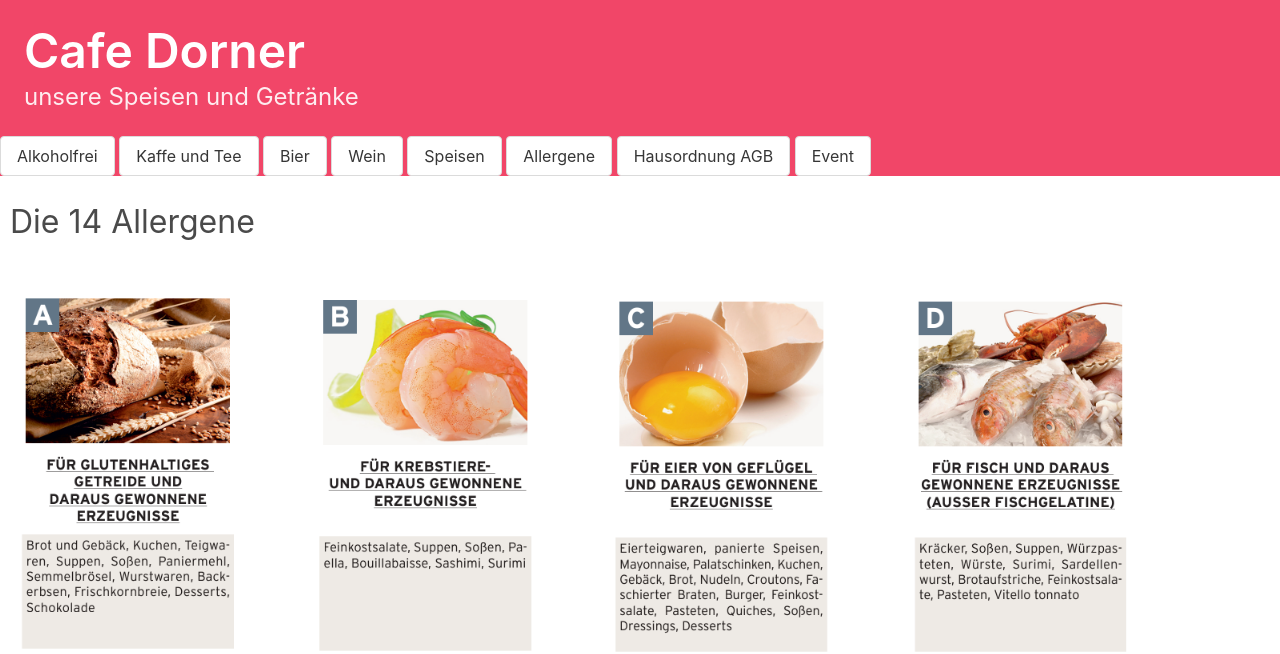
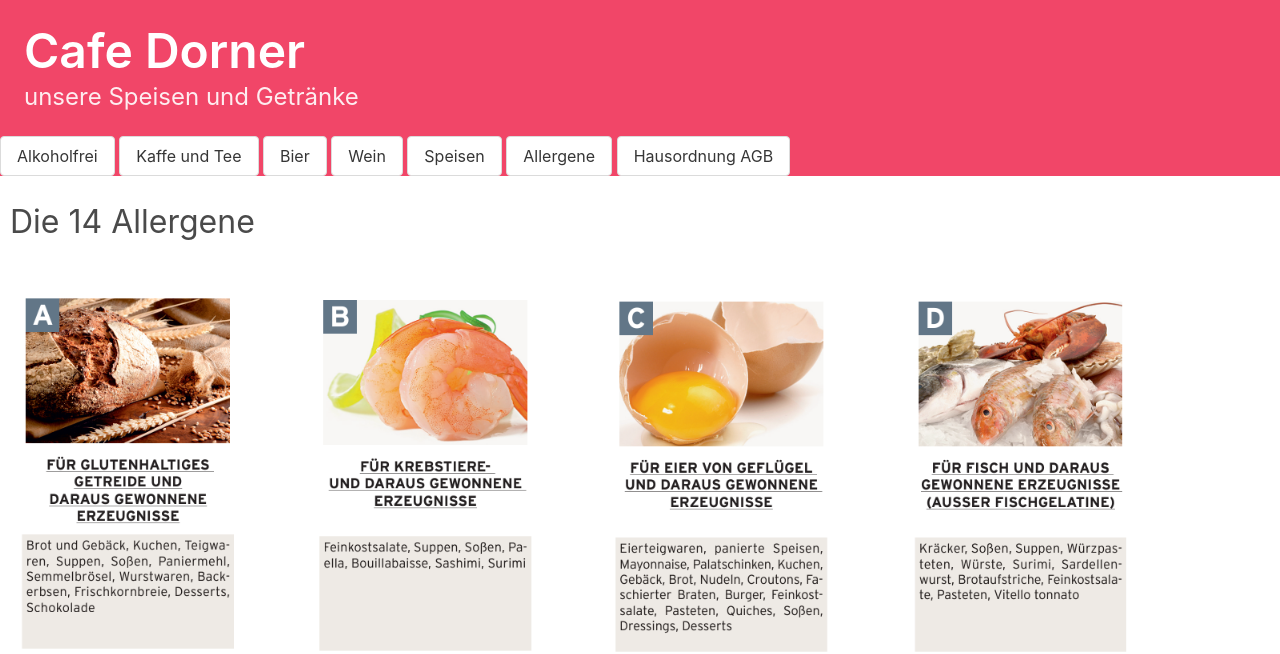
Before and after one commit to pumucklll/menue, a Django app: page /allergene/ in a window 1280 px wide. Shown: the top 654 px of the page. Run offline with Django 5.2, Linux system fonts and the light colour scheme.

Commit message:
38  fehler Event  Korrektur hausordnung Event entfernt

```diff
--- a/menue/urls.py
+++ b/menue/urls.py
@@ -3,8 +3,8 @@ from . import views, admin
 
 urlpatterns = [
     # Other URL patterns
-    path('', views.menue_event, name="alkoholfrei"),
-    path('alkoholfrei', views.menue_alkoholfrei.as_view(), name="alkoholfrei"),
+    path('', views.menue_alkoholfrei.as_view(), name="alkoholfrei"),
+    #path('alkoholfrei', views.menue_alkoholfrei.as_view(), name="alkoholfrei"),
     path("kaffee", views.menue_kaffee.as_view(), name="kaffee"),
     path("bier/", views.menue_bier.as_view(), name="bier"),
     path("wein/", views.menue_wein.as_view(), name="wein"),
--- a/templates/base.html
+++ b/templates/base.html
@@ -60,7 +60,6 @@
             <a class="button" href='{% url "speisen" %}'>Speisen</a>
             <a class="button" href='{% url "allergene" %}'>Allergene</a>
             <a class="button" href='{% url "hausordnung" %}'>Hausordnung AGB</a>
-            <a class="button" href='{% url "event" %}'>Event</a>
         </div>
         </section>
              <div class="column" >
```
